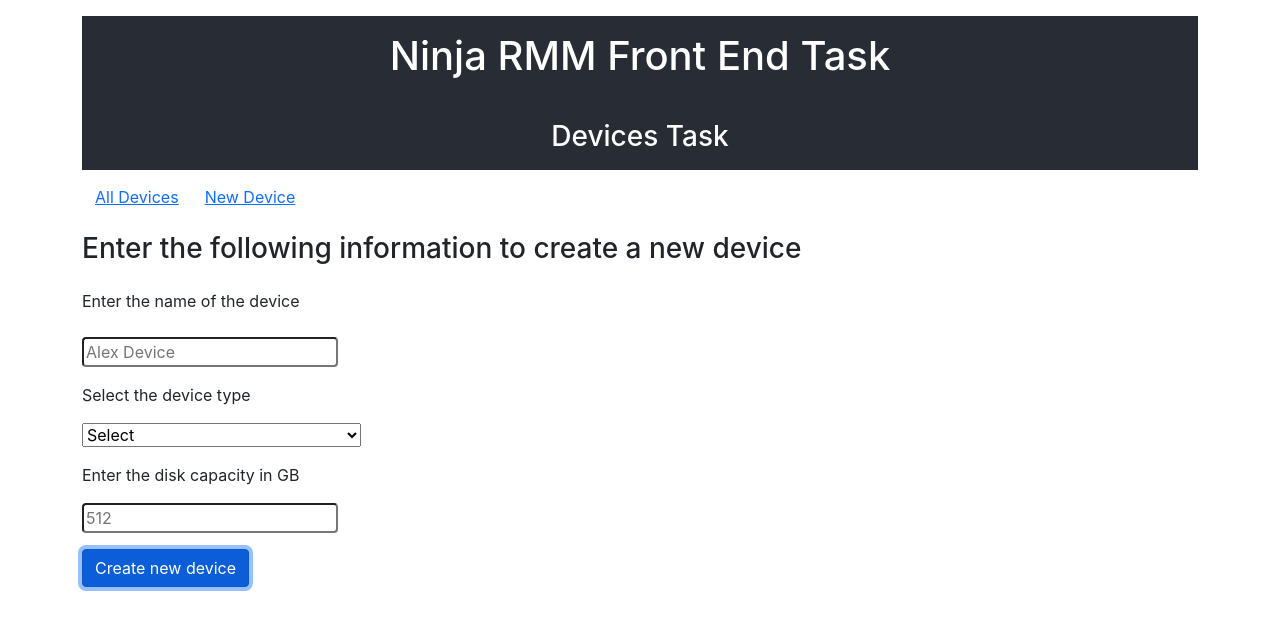
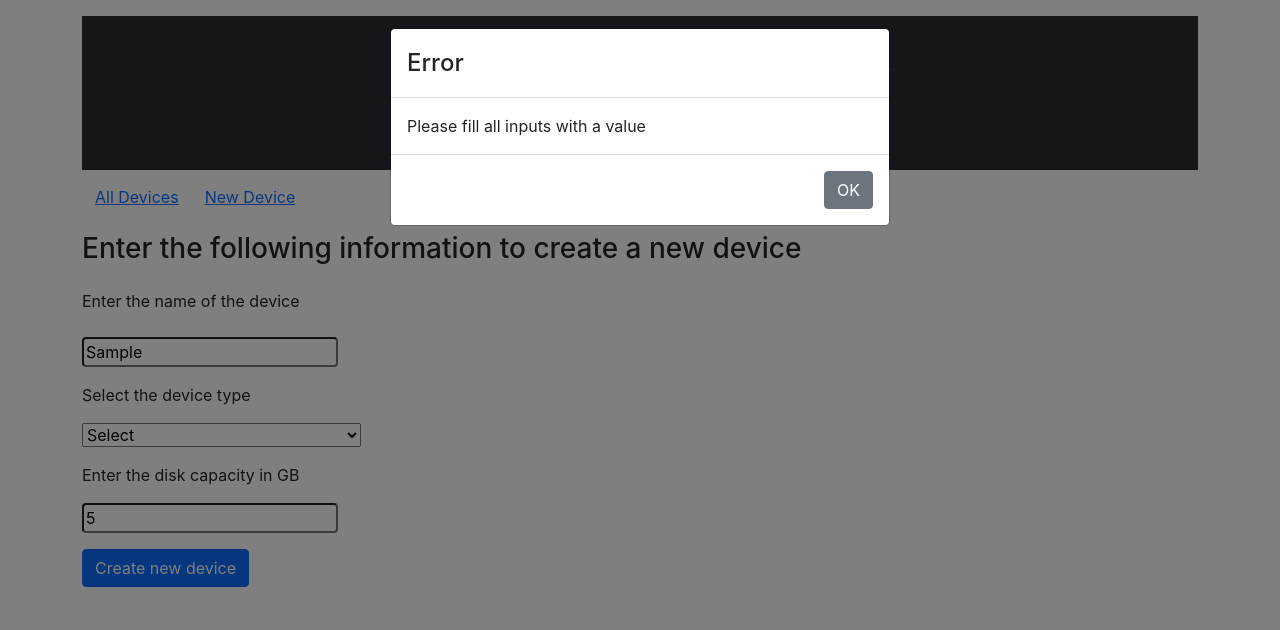
Before and after one commit to alejandrotoledoweb/devices-clientapp, a React (Create React App) app: page /newdevice in a window 1280 px wide. Both pictures are taken after typing "Sample", "5" into the empty fields and a click on the button "Create new device". Shown: the top 630 px of the page. Built offline with nearby package versions, Linux system fonts and the light colour scheme; no server answers.

Commit message:
create validation for inputs to not be empty and success message for creating a new device

```diff
--- a/src/components/NewDevice.js
+++ b/src/components/NewDevice.js
@@ -1,11 +1,23 @@
 import React, { useState } from 'react'
+import Modal from "react-bootstrap/Modal";
+import Button from "react-bootstrap/Button";
 
 const Devices = () => {
     const [system, setSystem] = useState("");
     const [type, setType] = useState("");
     const [capacity, setCapacity] = useState("");
+    const [show, setShow] = useState(false);
+    const [showCreate, setShowCreate] = useState(false);
+
+
+    const handleClose = () => setShow(false);
+    const handleShow = () => setShow(true);
+
+    const handleCloseCreate = () => setShowCreate(false);
+    const handleShowCreate = () => setShowCreate(true);
 
   const addDevice = () => {
+    if (system !== '' && type !== "" && capacity !== '') {
       fetch("http://localhost:3000/devices", {
         method: "POST",
         headers: {
@@ -19,8 +31,15 @@
       }).then(response => response.json());
         // .then(newData => )
       Array.from(document.querySelectorAll("input")).forEach(
-      input => (input.value = "")
+        input => (input.value = ""),
+        setSystem(""),
+        setType(""),
+        setCapacity(""),
+        handleShowCreate()
       );
+    } else {
+      handleShow()
+    }
   };
 
   return (
@@ -38,6 +57,32 @@
       <p>Enter the disk capacity in GB</p>
       <input className="mb-3 rounded" id="input3" onChange={e => setCapacity(e.target.value)} type="number" placeholder="512" required /><br></br>
       <button className="btn btn-primary" onClick={addDevice}>Create new device</button>
+
+      <div>
+      <Modal show={show} onHide={handleClose}>
+        <Modal.Header>
+          <Modal.Title>Error</Modal.Title>
+        </Modal.Header>
+        <Modal.Body>Please fill all inputs with a value</Modal.Body>
+        <Modal.Footer>
+          <Button variant="secondary" onClick={handleClose}>
+            OK
+          </Button>
+        </Modal.Footer>
+      </Modal>
+
+      <Modal show={showCreate} onHide={handleCloseCreate}>
+        <Modal.Header>
+          <Modal.Title>Info</Modal.Title>
+        </Modal.Header>
+        <Modal.Body>Device created successfully</Modal.Body>
+        <Modal.Footer>
+          <Button variant="success" onClick={handleCloseCreate}>
+            OK
+          </Button>
+        </Modal.Footer>
+      </Modal>
+      </div>
     </div>
   );
 }
```
Lines whose indentation alone changed are shown as unchanged.
